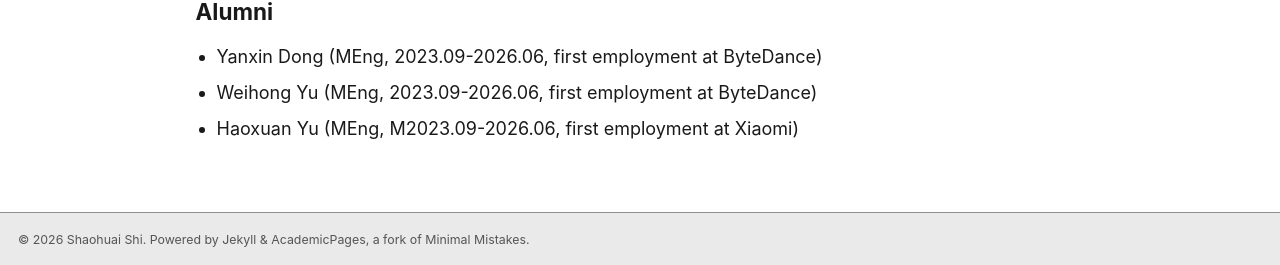
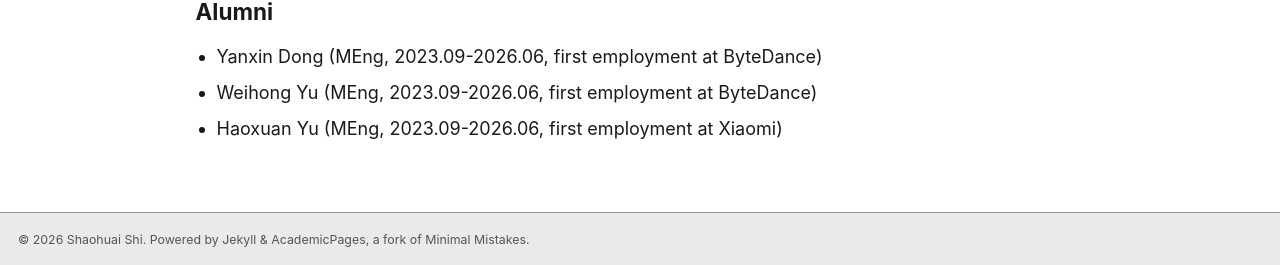
Before and after one commit to shaohuais/shaohuais.github.io, a Jekyll site: the page built from _pages/people.md, in a window 1280 px wide. Shown: the part 1020-1285 px from the top of the page. Built offline with Jekyll 4.4.1, drawn with Linux system fonts in a browser that asks for light colours.

Commit message:
Fix typo in Haoxuan Yu alumni entry on People page.
Co-authored-by: Cursor <cursoragent@cursor.com>

```diff
--- a/_pages/people.md
+++ b/_pages/people.md
@@ -33,4 +33,4 @@ author_profile: false
 ## Alumni
 - Yanxin Dong (MEng, 2023.09-2026.06, first employment at ByteDance)
 - Weihong Yu (MEng, 2023.09-2026.06, first employment at ByteDance)
-- Haoxuan Yu (MEng, M2023.09-2026.06, first employment at Xiaomi)
+- Haoxuan Yu (MEng, 2023.09-2026.06, first employment at Xiaomi)
```
